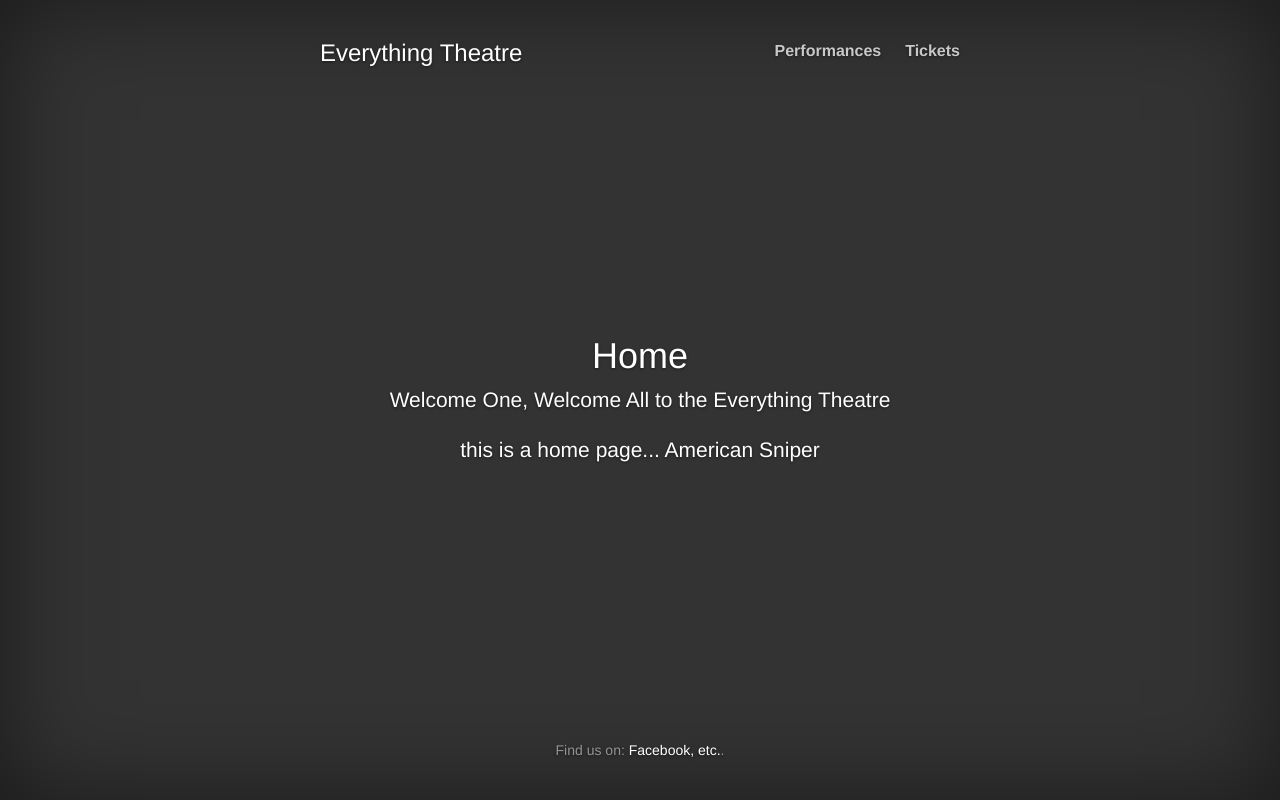
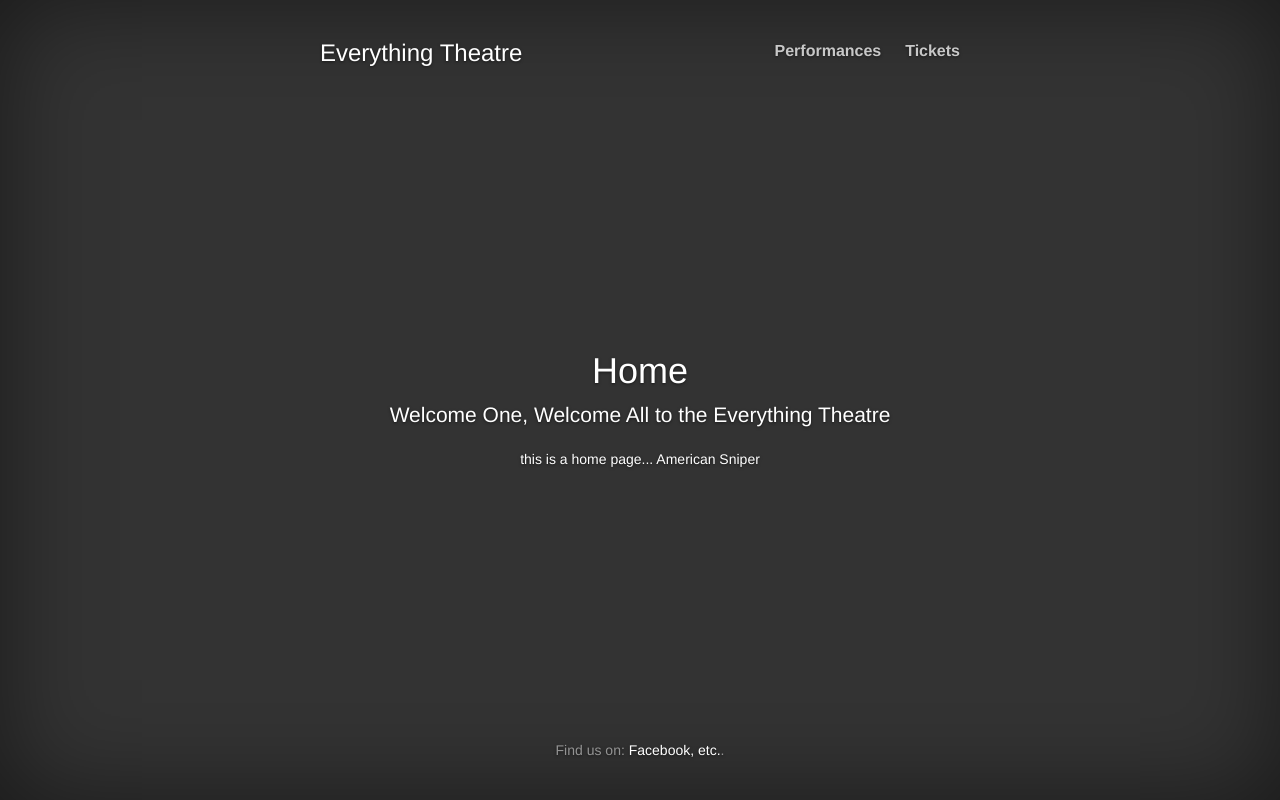
Before and after one commit to fujipug/theatre, a Django app: page / in a window 1280 px wide. Run offline with Django 3.2, Linux system fonts and the light colour scheme; data comes from the database, SQL or seed files in the repository; some libraries are stand-ins or nearby versions.

Commit message:
fixed div closings. created div for block content

```diff
--- a/Template/base.html
+++ b/Template/base.html
@@ -31,11 +31,11 @@
           <h1 class="cover-heading">{% block header1 %}The Everything Theatre{% endblock %}</h1>
 
           <p class="lead">{% block lead %} Ladies and gentleman, boys and girls; Welcome to The Evrything Theatre. {% endblock %}</p>
-            <p class="lead">
+          <div class="content">
             {% block content %}
             Default Content
             {% endblock %}
-            </p>
+          </div>
         </div>
 
         <div class="mastfoot">
@@ -45,6 +45,8 @@
         </div>
 
       </div>
+    </div>
+  </div>
 
 
 </body>
```
Lines whose indentation alone changed are shown as unchanged.
